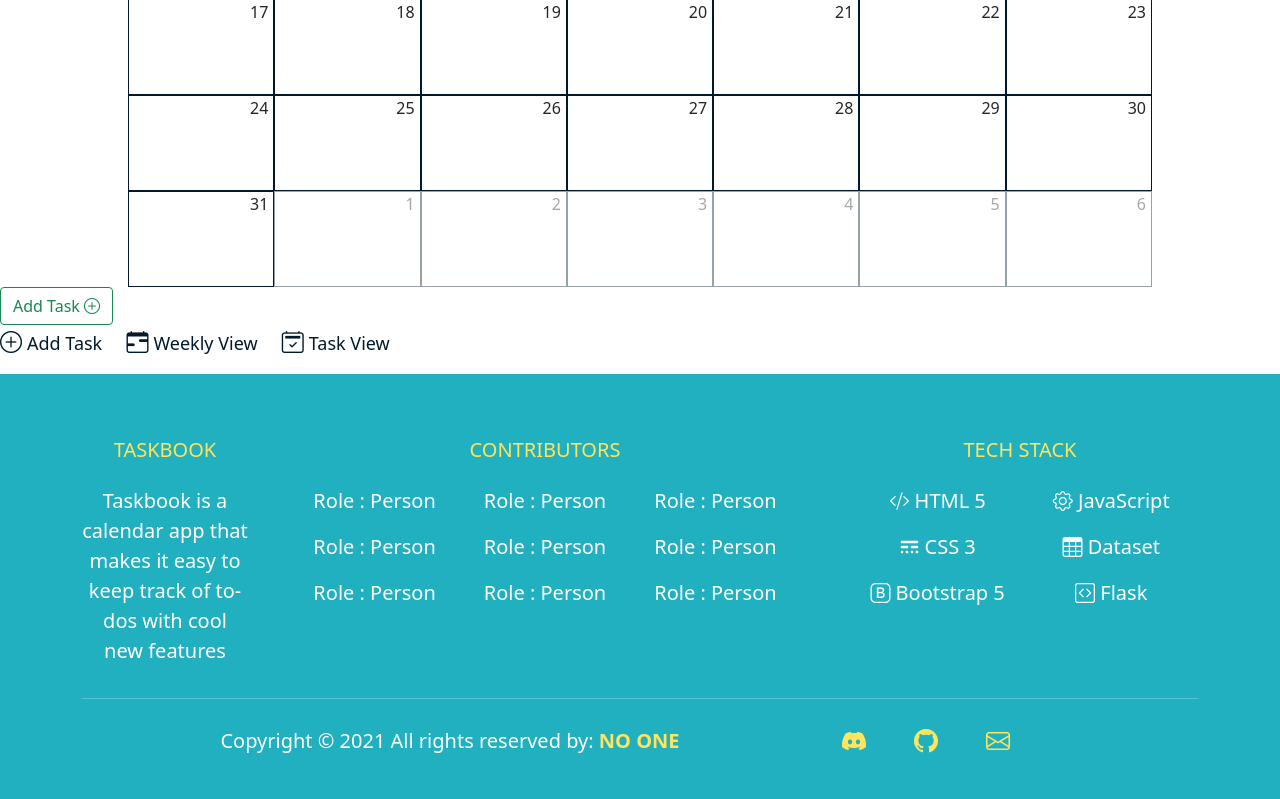
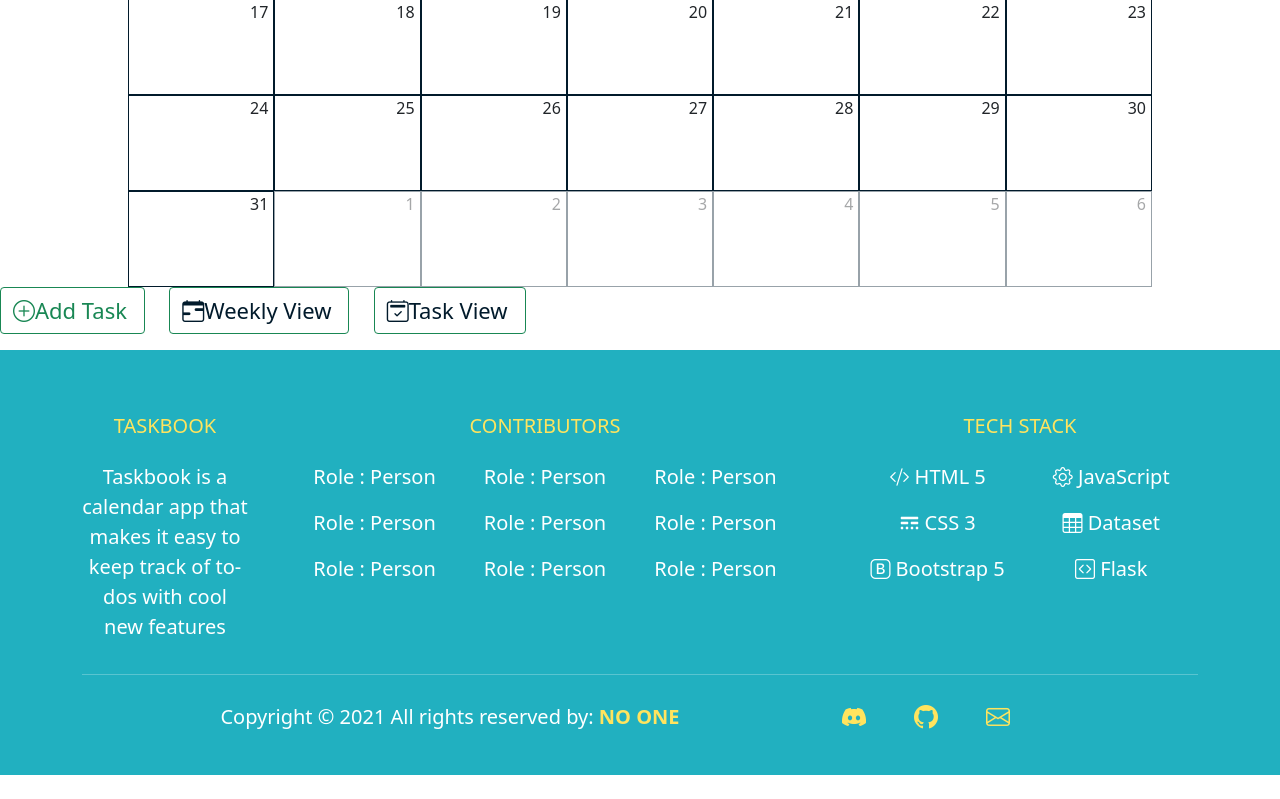
Before and after one commit to ShrutiGupta354/taskbook-SWE, a Flask app: page /calendar in a window 1280 px wide. Shown: the part 548-1347 px from the top of the page. After the commit the page ends 1323 px from the top, so only its background shows below. Run offline with Flask 2, Linux system fonts and the light colour scheme; the visitor is signed in with stand-in values (Sample User, id 1); some libraries are stand-ins or nearby versions.

Commit message:
Changed buttons

```diff
--- a/templates/calendar.html
+++ b/templates/calendar.html
@@ -68,9 +68,9 @@
 <!--This div is for the left aligned elements below the calendar-->
 <div class="">
     <!-- Button trigger modal -->
-    <button type="button" class="btn btn-outline-success" data-bs-toggle="modal" data-bs-target="#staticBackdrop">
+    <!-- <button type="button" class="btn btn-outline-success" data-bs-toggle="modal" data-bs-target="#staticBackdrop">
         Add Task <i class="bi bi-plus-circle"></i>
-    </button>
+    </button> -->
 
     <!-- Modal -->
     <div class="modal fade" id="staticBackdrop" data-bs-backdrop="static" data-bs-keyboard="false" tabindex="-1"
@@ -104,14 +104,13 @@
             </div>
         </div>
     </div>
+
 </div>
-
     <ul class="view">
-        <li><a href="#"><i class="bi bi-plus-circle"></i></a>Add Task</li>
-        <li><a href="#"><i class="bi bi-calendar-range"></i></a>Weekly View</li>
-        <li><a href="/tasks"><i class="bi bi-calendar2-check"></i></a>Task View</li>
+        <li><button type="button" class="btn btn-outline-success" data-bs-toggle="modal" data-bs-target="#staticBackdrop"><a><i class="bi bi-plus-circle"></i>Add Task</a></button></li>
+        <li><button type="button" class="btn btn-outline-success"><a href="/weekly"><i class="bi bi-calendar-range"></i>Weekly View</a></button></li>
+        <li><button type="button" class="btn btn-outline-success"><a href="/tasks"><i class="bi bi-calendar2-check"></i>Task View</a></button></li>
     </ul>
-
 </div> <!-- End Calendar-->
 
 <!-- script to add tasks to the database -->
```
